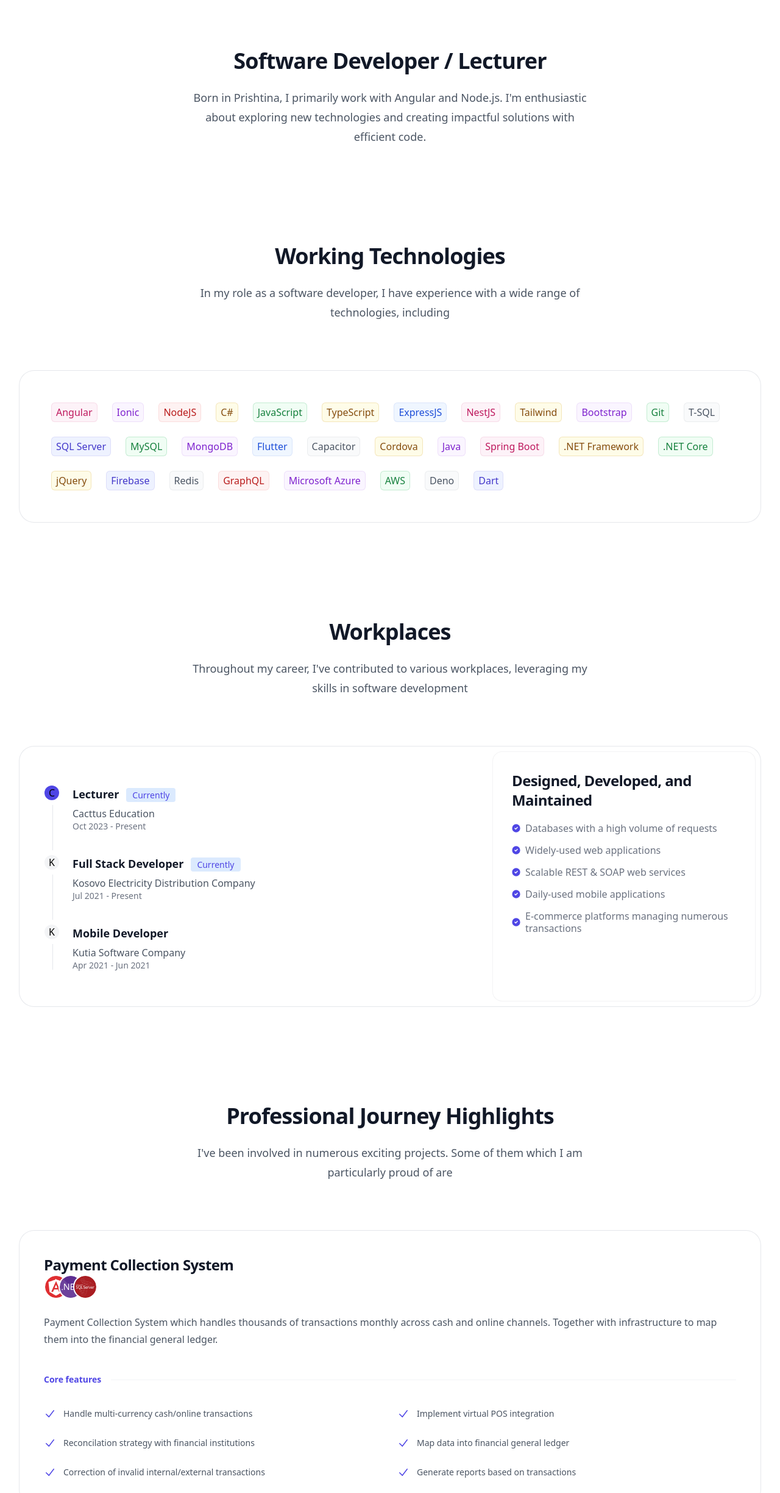
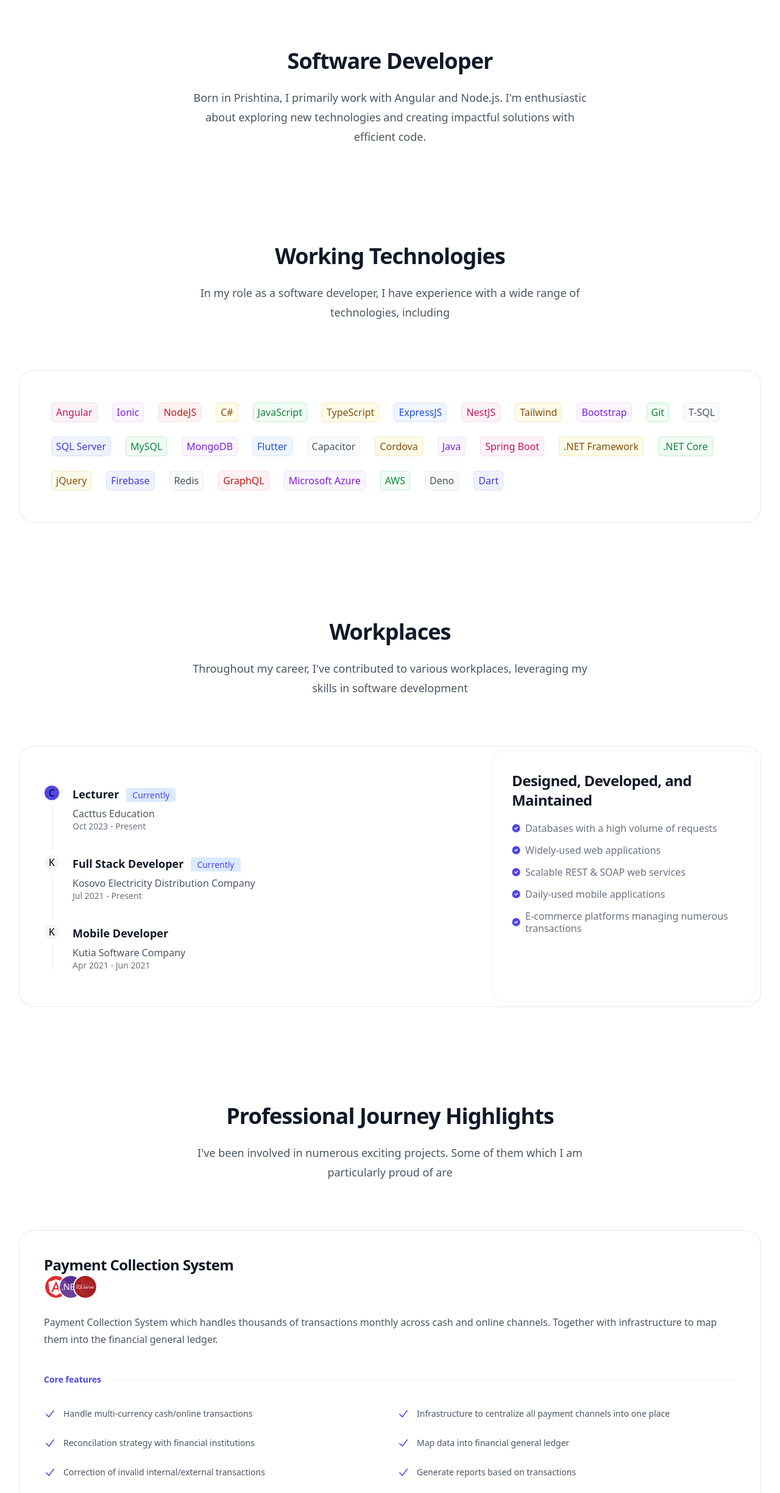
Before and after one commit to yllgashi/yllgashi.github.io, a plain HTML site: page index.html in a window 1280 px wide. Shown: the part 352-2800 px from the top of the page at 61% size. Drawn offline with nearby package versions, Linux system fonts and the light colour scheme.

Commit message:
change bio and projects bulletpoints

```diff
--- a/index.html
+++ b/index.html
@@ -88,7 +88,7 @@
       <div class="mx-auto max-w-7xl px-6 lg:px-8">
         <div class="mx-auto max-w-2xl sm:text-center">
           <h2 class="text-3xl font-bold tracking-tight text-gray-900 sm:text-4xl">
-            Software Developer / Lecturer
+            Software Developer
           </h2>
           <p class="mt-6 text-lg leading-8 text-gray-600">
             Born in Prishtina, I primarily work with Angular and Node.js. I'm enthusiastic about
@@ -496,7 +496,7 @@
                     clip-rule="evenodd"
                   />
                 </svg>
-                Implement virtual POS integration
+                Infrastructure to centralize all payment channels into one place
               </li>
               <li class="flex gap-x-3">
                 <svg
@@ -671,7 +671,7 @@
                     clip-rule="evenodd"
                   />
                 </svg>
-                Enable users to efficiently manage their services
+                Implement virtual POS integration
               </li>
             </ul>
           </div>
```
